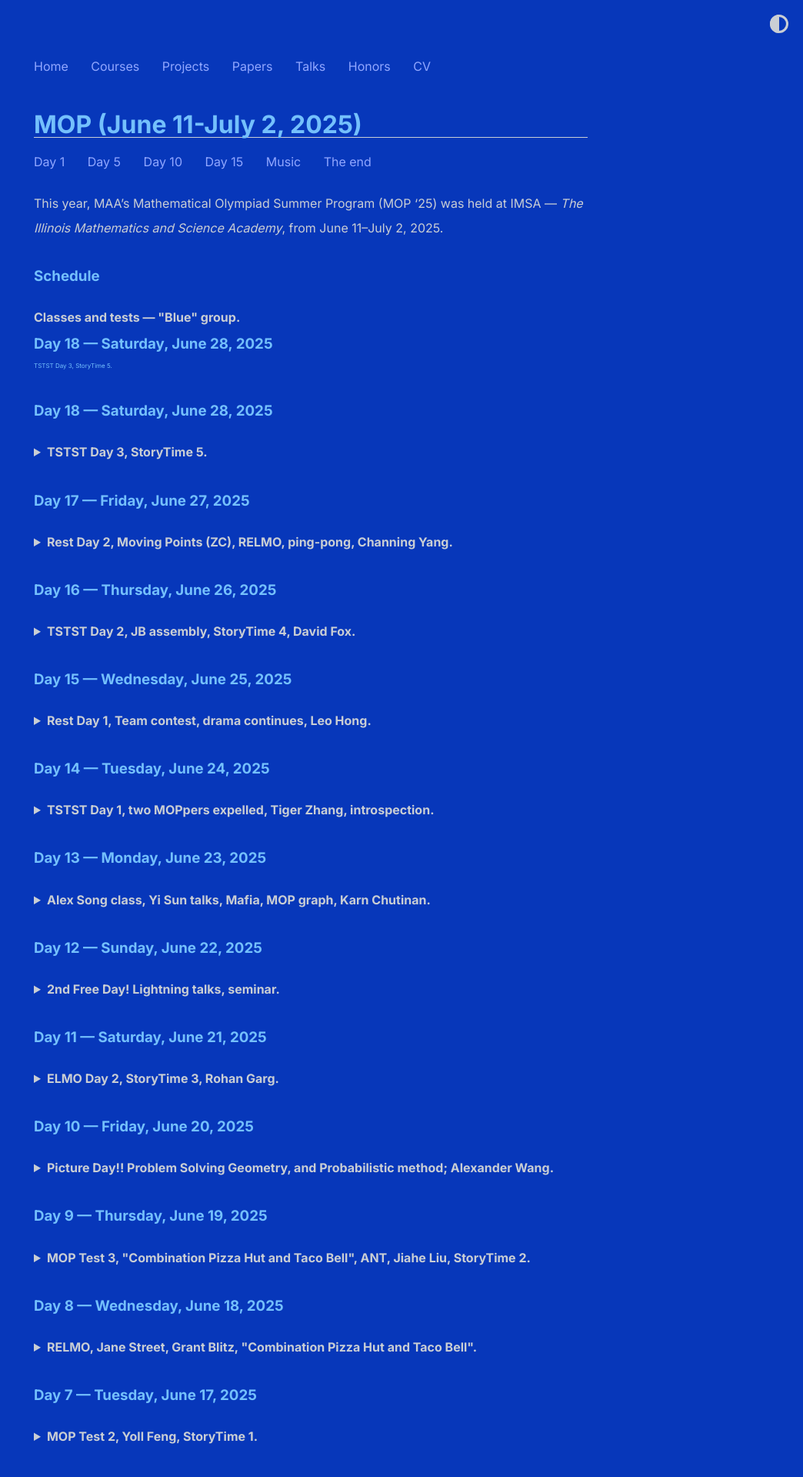
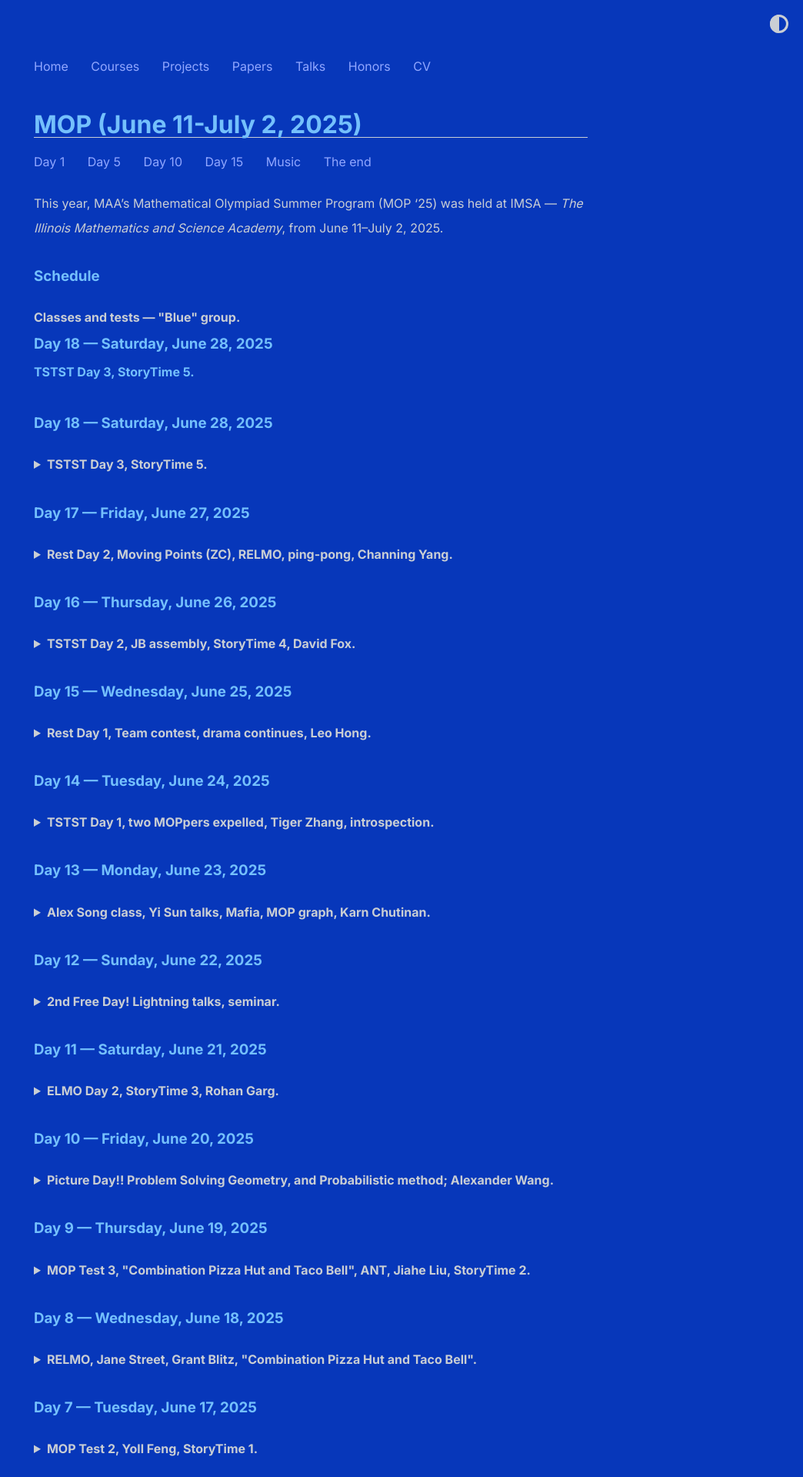
Before and after one commit to shihankanungo/shihankanungo.github.io, a Jekyll site: the page built from mop.md, in a window 1280 px wide. Shown: the top 1919 px of the page at 77% size, without its empty margins (236-1280 px from the left). Built offline with Jekyll 4.4.1, drawn with Linux system fonts in a browser that asks for light colours.

Commit message:
Update moonwalk.scss

```diff
--- a/_sass/moonwalk.scss
+++ b/_sass/moonwalk.scss
@@ -38,8 +38,8 @@ hr.page-break {
 
 .heading-block .subline {
   margin-top: 0.1rem; /* Adjust this for vertical spacing */
-  font-size: 0.5rem;
-  font-style: bold;
+  font-size: 1.0rem;
+  font-weight: bold;
   color: var(--headings);
 }
 
```
